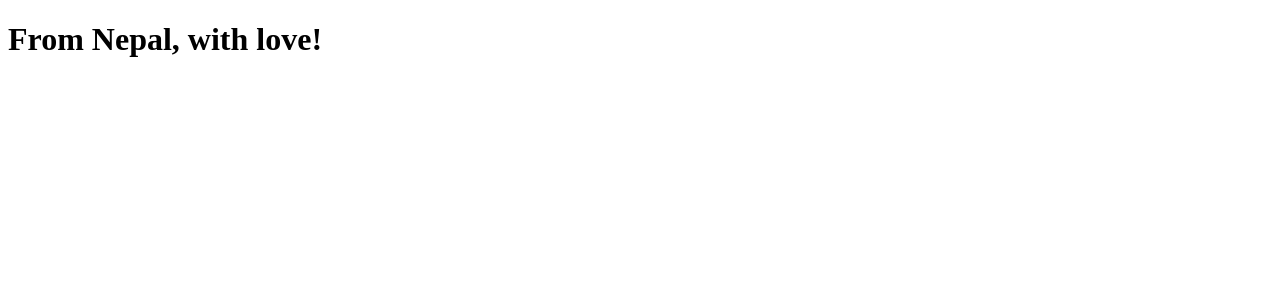
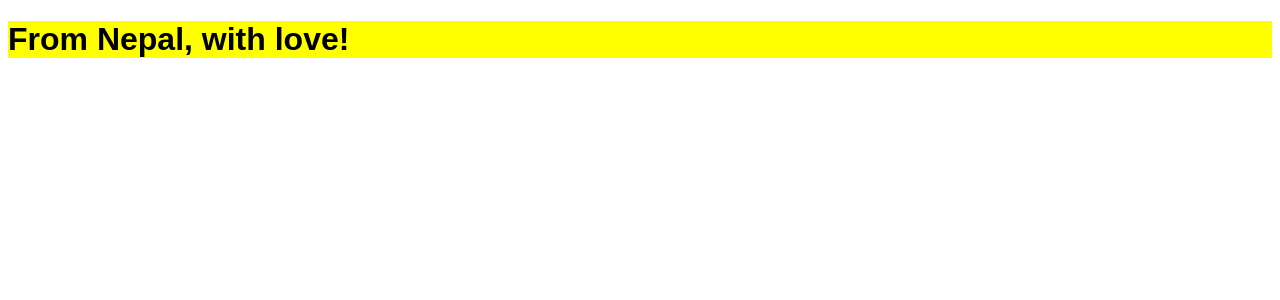
Before and after one commit to fromnepal/jayngcli, an Angular app: page / in a window 1280 px wide. Shown: the top 300 px of the page. Built offline with nearby package versions, Linux system fonts and the light colour scheme.

Commit message:
add style
make it yellow

```diff
--- a/src/app/app.component.css
+++ b/src/app/app.component.css
@@ -0,0 +1,4 @@
+h1 {
+    font-family: Arial, Helvetica, sans-serif;
+    background-color: yellow;
+}
```
